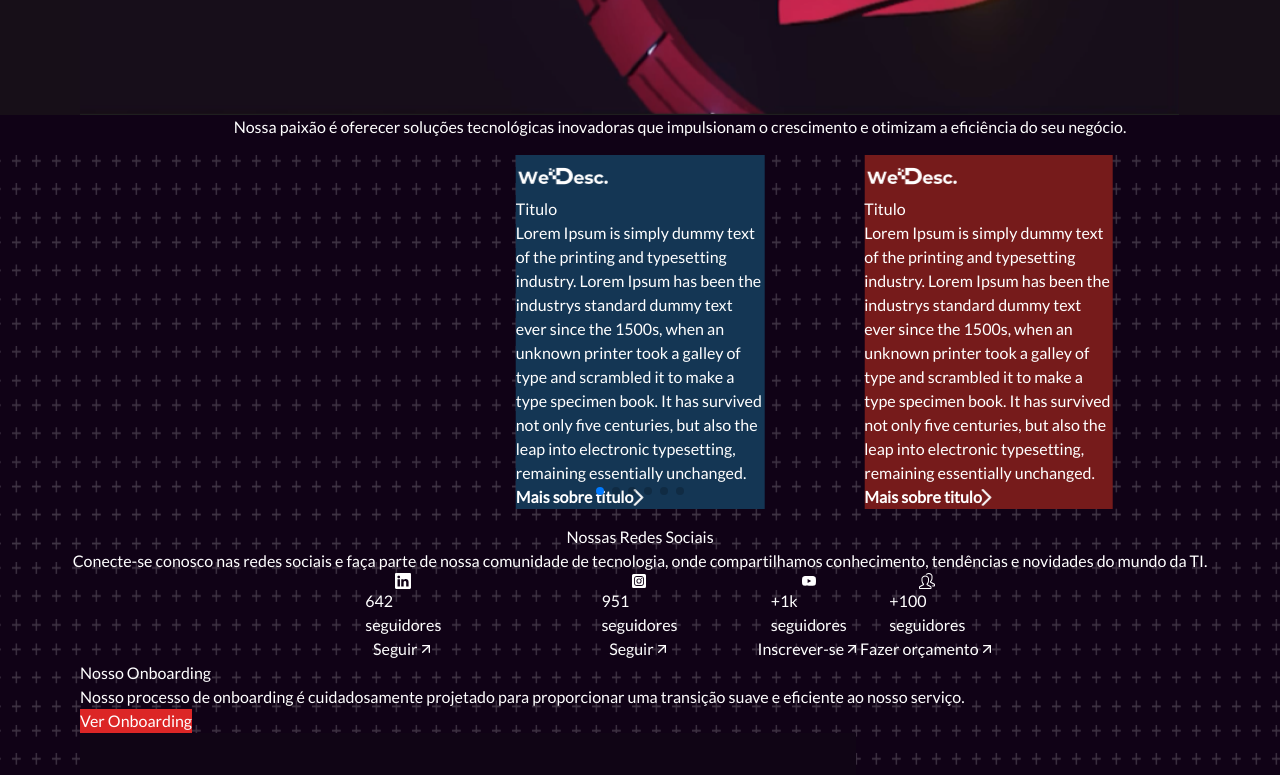
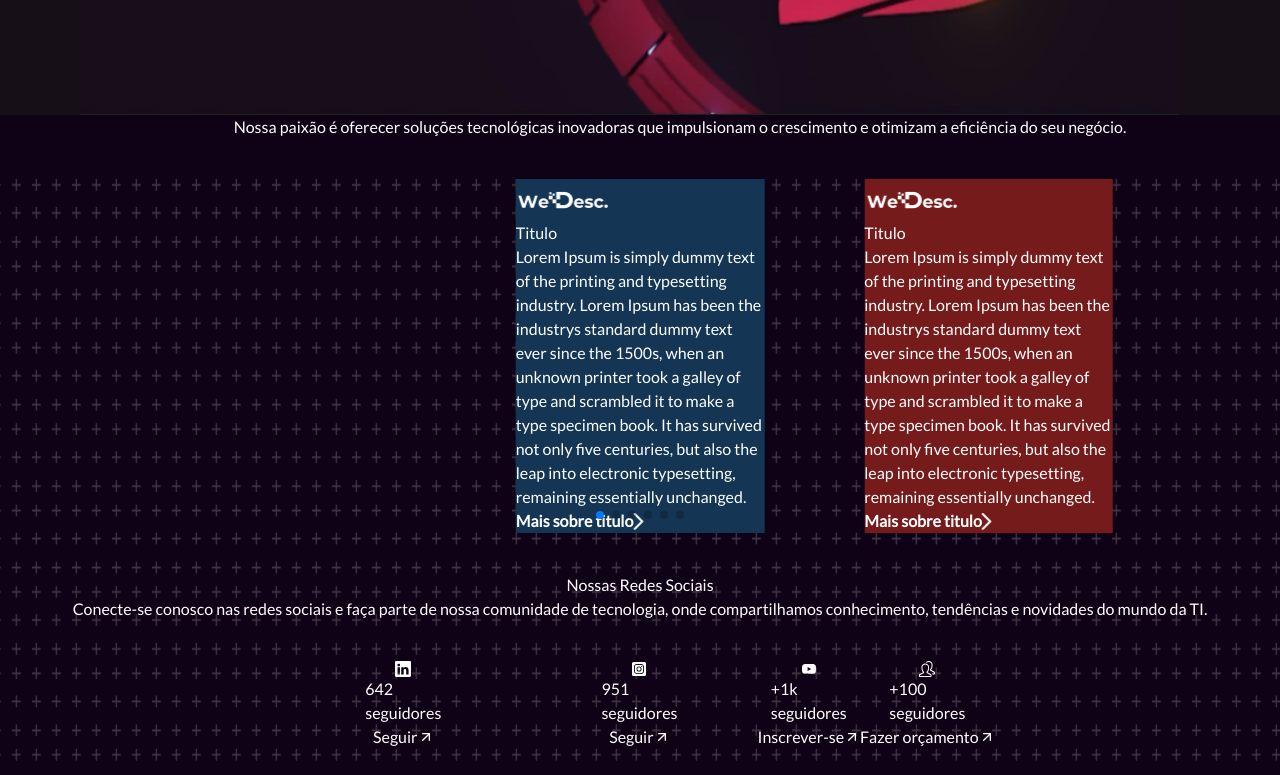
Before and after one commit to DevWeDesc/WeDescTi-Dark, a Next.js app: page / in a window 1280 px wide. Shown: the part 740-1515 px from the top of the page. Built offline with nearby package versions, Linux system fonts and the light colour scheme.

Commit message:
Colocando linkagem de redes sociais, otimizando aplicação e alterando Footer

```diff
--- a/src/Components/CardSocialMedia.tsx
+++ b/src/Components/CardSocialMedia.tsx
@@ -1,11 +1,14 @@
 import React from "react";
 import { ISocialMedia } from "@/interfaces/interface";
 import { FiArrowUpRight } from "react-icons/fi";
+import Link from "next/link";
 
 export const CardSocialMedia = ({
   followers,
   children,
   textButton,
+  url,
+  socialMedia,
 }: ISocialMedia) => {
   return (
     <div
@@ -23,7 +26,10 @@ export const CardSocialMedia = ({
         <p className="text-[12px] brightness-90">seguidores</p>
       </div>
       <button className="mt-2 py-2 px-4 border-[2px] brightness-90 hover:brightness-100 transition-all  hover:shadow-lg hover:shadow-emerald-800 border-white rounded-lg flex items-center gap-2">
-        <p>{textButton}</p> <FiArrowUpRight />
+        <Link href={url} title={`Link para ${socialMedia}`} target="_blank">
+          {textButton}
+        </Link>{" "}
+        <FiArrowUpRight />
       </button>
     </div>
   );
--- a/src/Components/SocialMedia.tsx
+++ b/src/Components/SocialMedia.tsx
@@ -17,16 +17,36 @@ export const SocialMedia = () => {
         mundo da TI.
       </p>
       <div className="flex items-center justify-center w-full gap-8">
-        <CardSocialMedia followers="642" textButton="Seguir">
+        <CardSocialMedia
+          socialMedia="Linkedin"
+          url="https://www.linkedin.com/company/wedesctecnologia/"
+          followers="642"
+          textButton="Seguir"
+        >
           <BsLinkedin className="text-[48px]" />
         </CardSocialMedia>
-        <CardSocialMedia followers="951" textButton="Seguir">
+        <CardSocialMedia
+          socialMedia="Instagram"
+          url="https://www.instagram.com/we.desc/"
+          followers="951"
+          textButton="Seguir"
+        >
           <FaInstagramSquare className="text-[48px]" />
         </CardSocialMedia>
-        <CardSocialMedia followers="+1k" textButton="Inscrever-se">
+        <CardSocialMedia
+          socialMedia="Youtube"
+          url="https://www.youtube.com/@WeDesc."
+          followers="+1k"
+          textButton="Inscrever-se"
+        >
           <AiFillYoutube className="text-[48px]" />
         </CardSocialMedia>
-        <CardSocialMedia followers="+100" textButton="Fazer orçamento">
+        <CardSocialMedia
+          socialMedia="WhatsApp"
+          url="https://api.whatsapp.com/send?phone=5511937302594&text=Olá%20desejo%20fazer%20um%20orçamento!!"
+          followers="+100"
+          textButton="Fazer orçamento"
+        >
           <SlPeople className="text-[48px] font-bold" />
         </CardSocialMedia>
       </div>
--- a/src/app/page.tsx
+++ b/src/app/page.tsx
@@ -11,37 +11,34 @@ import { OnBoardingSection } from "@/Components/Onboardings/OnBoardingSection";
 import { useEffect, useState } from "react";
 
 export default function Home() {
-  const [centeredCarousel, setCenteredCarousel] = useState(false);
-  const [quantitySlides, setQuantitySlides] = useState(4);
+  const [quantitySlides, setQuantitySlides] = useState(3.5);
   useEffect(() => {
     if (window.innerWidth >= 1600) {
       setQuantitySlides(3);
-      setCenteredCarousel(true);
     } else {
       setQuantitySlides(3.5);
-      setCenteredCarousel(true);
     }
   }, []);
   return (
     <>
       <Header />
       <main className="flex flex-col w-full">
-        <section className="pl-20 xxl:pl-96 flex items-center h-screen w-full bg-[#170f18] justify-center">
+        <section
+          id="init"
+          className="pl-20 xxl:pl-96 flex items-center h-screen w-full bg-[#170f18] justify-center"
+        >
           <Banner />
         </section>
         <section>
           <SubBanner />
         </section>
-        <section id="services" className={`px-20 xxl:px-96 py-4 h-full`}>
+        <section id="services" className={`px-20 xxl:px-96 py-10 h-full`}>
           <Image
             src={bgServices}
             className="absolute left-0 z-[-1] h-full w-full max-h-[720px]"
             alt=""
           />
-          <SwipperService
-            quantitySlides={quantitySlides}
-            centeredCarousel={centeredCarousel}
-          />
+          <SwipperService quantitySlides={quantitySlides} />
         </section>
         <section id="sociais">
           <SocialMedia />
--- a/src/data/Data.ts
+++ b/src/data/Data.ts
@@ -1,4 +1,9 @@
-import { INav, ISocialMedia, ISwiperData } from "@/interfaces/interface";
+import {
+  IFooterDataMap,
+  INav,
+  ISocialMedia,
+  ISwiperData,
+} from "@/interfaces/interface";
 
 export const PrimaryNav: INav[] = [
   { name: "SERVIÇOS", reflink: "#services" },
@@ -55,3 +60,17 @@ export const SwiperData: ISwiperData[] = [
     title: "Titulo",
   },
 ];
+
+export const FooterDataMap: IFooterDataMap[] = [
+  { name: "Sobre nós", url: "" },
+  { name: "História", url: "" },
+  { name: "Termos de uso", url: "" },
+  { name: "Política de privacidade", url: "" },
+  { name: "Política de cookies", url: "" },
+];
+
+export const SupData: IFooterDataMap[] = [
+  { name: "Chat online", url: "" },
+  { name: "E-mail", url: "" },
+  { name: "Fale conosco", url: "" },
+];
--- a/src/interfaces/interface.tsx
+++ b/src/interfaces/interface.tsx
@@ -9,6 +9,8 @@ export interface INav {
 }
 
 export interface ISocialMedia {
+  socialMedia: string;
+  url: string;
   followers: string;
   children: ReactNode;
   textButton: string;
@@ -32,3 +34,7 @@ export interface ISwiperData {
   title: string;
   description: string;
 }
+export interface IFooterDataMap {
+  name: string;
+  url: string;
+}
```
Also changed, not shown: src/Components/Footer.tsx (+37 -29 lines).
